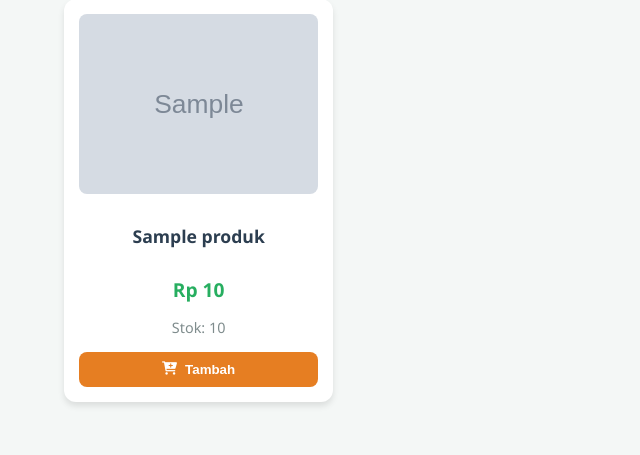
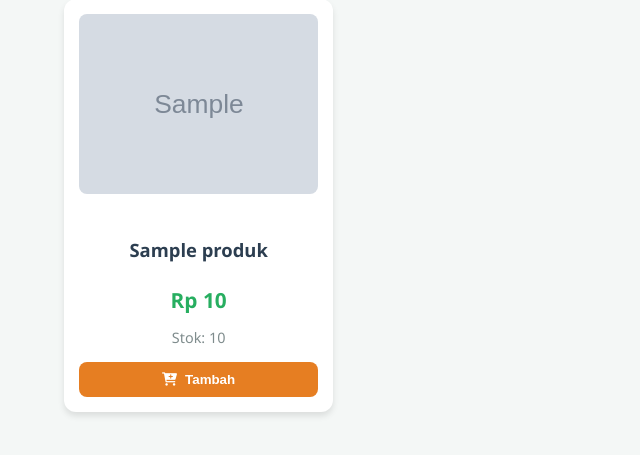
Before and after one commit to ArkyAndito04/Toko_Bangunan, a Flask app: template templates/index.html in a window 1280 px wide. Shown: the part 242-697 px from the top of the page, without its empty margins (0-640 px from the left). Run offline with Flask 3, Linux system fonts and the light colour scheme; the template is opened without the code that fills it: most values are stand-ins (such as "Sample title", 1, 10 or a date in 2020); grey boxes marked "Sample" are stand-in pictures; some libraries are stand-ins or nearby versions.

Commit message:
Update index.html

```diff
--- a/templates/index.html
+++ b/templates/index.html
@@ -132,9 +132,23 @@
         }
         .product-card:hover { transform: translateY(-5px); box-shadow: 0 8px 15px rgba(0,0,0,0.15); }
         .product-card img { width: 100%; height: 180px; object-fit: cover; border-radius: 8px; margin-bottom: 15px; }
-        .product-card h3 { margin: 10px 0; font-size: 1.1rem; color: var(--primary); height: 2.4em; overflow: hidden; }
 
-        .price { font-size: 1.2rem; color: var(--success); font-weight: bold; margin: 10px 0; }
+        /* --- PERBAIKAN NAMA PRODUK AGAR JELAS --- */
+        .product-card h3 {
+            margin: 10px 0;
+            font-size: 1.15rem;
+            color: var(--primary);
+            height: auto;
+            min-height: 2.8em;
+            display: flex;
+            align-items: center;
+            justify-content: center;
+            line-height: 1.3;
+            overflow: visible;
+        }
+
+        .price { font-size: 1.3rem; color: var(--success); font-weight: 800; margin: 5px 0; }
+
         .btn-add {
             background-color: var(--accent); color: white; border: none; padding: 10px 20px;
             border-radius: 8px; cursor: pointer; width: 100%; font-weight: bold;
@@ -231,18 +245,13 @@
             }
         }
 
-        // Fungsi Toast Global untuk JS
-        // Fungsi Toast Global untuk JS
         function showToast(message, type = "success") {
-            // Hapus toast lama jika ada agar tidak menumpuk di layar
             const oldToast = document.querySelector('.toast-notif');
             if (oldToast) oldToast.remove();
 
             const toast = document.createElement('div');
-            // Jika type danger, kita berikan background merah (bisa ditambahkan di CSS)
             toast.className = `toast-notif ${type}`;
 
-            // Pilih icon berdasarkan tipe
             const icon = type === 'success' ? 'fa-check-circle' : 'fa-exclamation-circle';
             const color = type === 'danger' ? 'background-color: #e74c3c;' : '';
 
```
